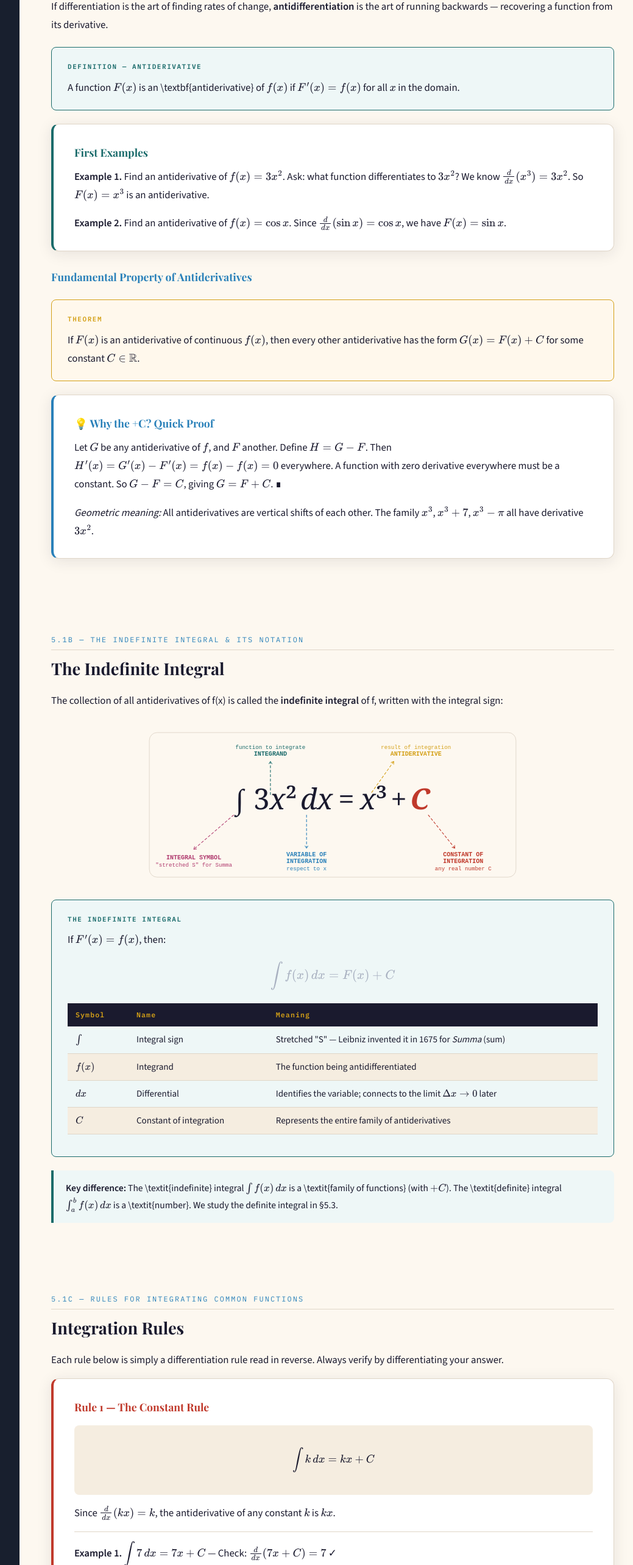
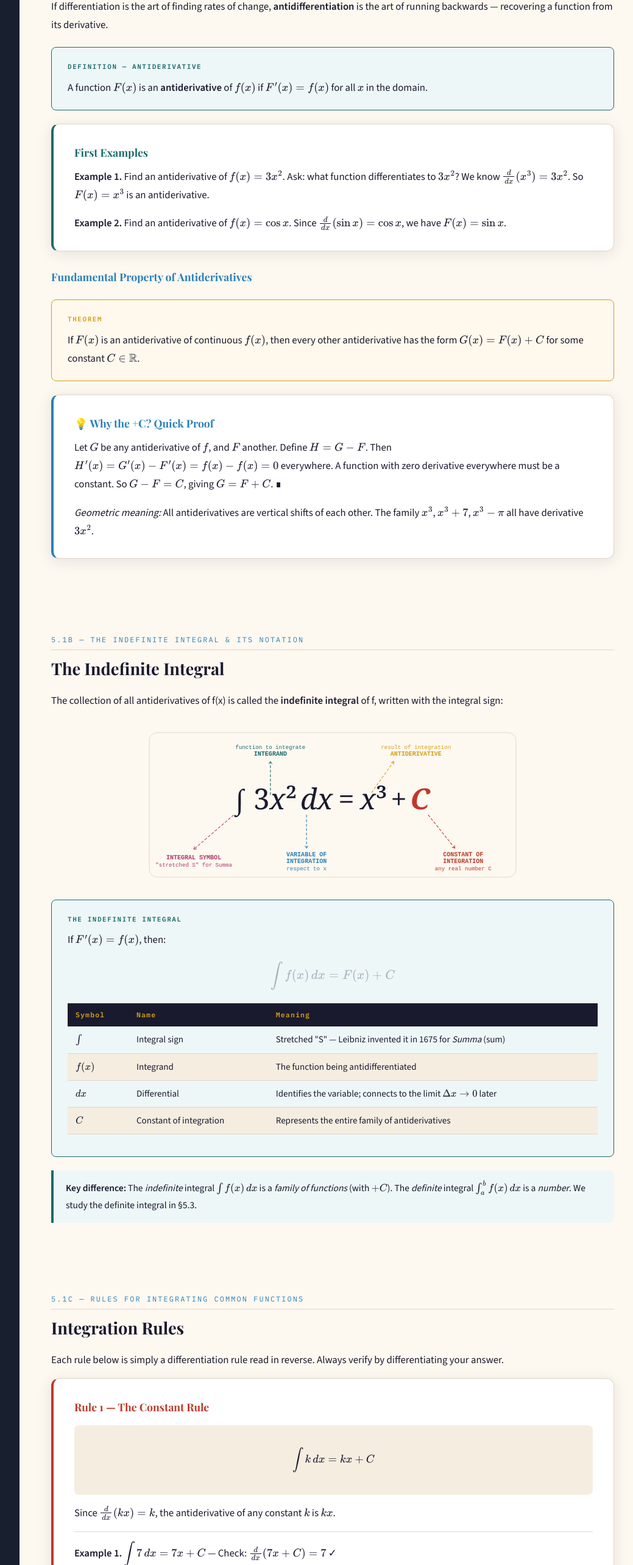
Before and after one commit to mathwithshoaib/mathwithshoaib-next, a Next.js app: page /courses/calc1/s51 in a window 1280 px wide. Shown: the part 1900-4466 px from the top of the page at 61% size, without its empty margins (220-1259 px from the left). Built offline with nearby package versions, Linux system fonts and the light colour scheme; a web font is replaced by a local one.

Commit message:
removed minors erros from 5.1 page

```diff
--- a/app/courses/calc1/s51/page.js
+++ b/app/courses/calc1/s51/page.js
@@ -1,5 +1,6 @@
 'use client';
 import Navbar from '../../../components/Navbar';
+import Footer from '../../../components/Footer';
 import { useState, useEffect, useRef } from 'react';
 import Link from 'next/link';
 import Script from 'next/script';
@@ -86,7 +87,8 @@ function ToggleAnswer({ label = 'Show Solution', children }) {
     if (!el) return;
     const visible = el.style.display === 'block';
     el.style.display = visible ? 'none' : 'block';
-    if (!visible && window.MathJax) window.MathJax.typesetPromise([el]);
+    // Same fix here:
+    if (!visible && window.MathJax?.typesetPromise) window.MathJax.typesetPromise([el]);
   };
   return (
     <>
@@ -199,19 +201,20 @@ export default function Calc1S51() {
   };
 
   const showRule = () => {
-    const key   = ruleSelRef.current?.value || 'x3';
+  const key = ruleSelRef.current?.value || 'x3';
   const steps = RULES[key];
   if (!steps || !ruleOutputRef.current) return;
   let html = '';
-    steps.forEach((s,i) => {
+  steps.forEach((s, i) => {
     if (!s) return;
-      const last = i === steps.length-1;
-      html += `<div style="margin-bottom:10px;color:${last?'#fbbf24':'#e8e2d9'}">`;
-      if (!last) html += `<span style="color:#9ca3af;font-size:.72rem;margin-right:8px">Step ${i+1}.</span>`;
+    const last = i === steps.length - 1;
+    html += `<div style="margin-bottom:10px;color:${last ? '#fbbf24' : '#e8e2d9'}">`;
+    if (!last) html += `<span style="color:#9ca3af;font-size:.72rem;margin-right:8px">Step ${i + 1}.</span>`;
     html += s + '</div>';
   });
   ruleOutputRef.current.innerHTML = html;
-    if (window.MathJax) window.MathJax.typesetPromise([ruleOutputRef.current]);
+  // Check typesetPromise specifically, not just MathJax
+  if (window.MathJax?.typesetPromise) window.MathJax.typesetPromise([ruleOutputRef.current]);
 };
 
   useEffect(() => {
@@ -423,7 +426,7 @@ export default function Calc1S51() {
 
               <div style={S.defBox}>
                 <div style={{...S.lbl,color:'#1a6b6b'}}>Definition — Antiderivative</div>
-                <p style={{...S.p,marginBottom:0}}>{'A function $F(x)$ is an \\textbf{antiderivative} of $f(x)$ if $F\'(x) = f(x)$ for all $x$ in the domain.'}</p>
+                <p style={{...S.p,marginBottom:0}}>{'A function $F(x)$ is an '}<strong>antiderivative</strong>{' of $f(x)$ if $F\'(x) = f(x)$ for all $x$ in the domain.'}</p>
               </div>
 
               <div style={{...S.card,...S.cardTl}}>
@@ -455,7 +458,7 @@ export default function Calc1S51() {
               <svg viewBox="0 0 680 280" xmlns="http://www.w3.org/2000/svg" style={{width:'100%',maxWidth:'620px',display:'block',margin:'28px auto'}}>
                 <defs>
                     <marker id="arrow" viewBox="0 0 10 10" refX="8" refY="5" markerWidth="6" markerHeight="6" orient="auto-start-reverse">
-                    <path d="M2 1L8 5L2 9" fill="none" stroke="context-stroke" stroke-width="1.5" stroke-linecap="round" stroke-linejoin="round"/>
+                    <path d="M2 1L8 5L2 9" fill="none" stroke="context-stroke" strokeWidth="1.5" strokeLinecap="round" strokeLinejoin="round"/>
                     </marker>
                 </defs>
                 <rect x="10" y="10" width="660" height="260" rx="14" fill="#fdf8f0" stroke="#e0d6c8" strokeWidth="1"/>
@@ -496,7 +499,9 @@ export default function Calc1S51() {
                 </table>
               </div>
 
-              <div style={S.calloutTeal}><strong>Key difference:</strong> {'The \\textit{indefinite} integral $\\int f(x)\\,dx$ is a \\textit{family of functions} (with $+C$). The \\textit{definite} integral $\\int_a^b f(x)\\,dx$ is a \\textit{number}. We study the definite integral in §5.3.'}</div>
+              <div style={S.calloutTeal}>
+                <strong>Key difference:</strong> The <em>indefinite</em> integral {'$\\int f(x)\\,dx$'} is a <em>family of functions</em> (with {'$+C$'}). The <em>definite</em> integral {'$\\int_a^b f(x)\\,dx$'} is a <em>number</em>. We study the definite integral in §5.3.
+              </div>
             </section>
 
             {/* ══ §4  INTEGRATION RULES ══ */}
@@ -826,6 +831,8 @@ export default function Calc1S51() {
 
         </main>
       </div>
+
+      <Footer />
     </>
   );
 }
```
Lines whose indentation alone changed are shown as unchanged.
